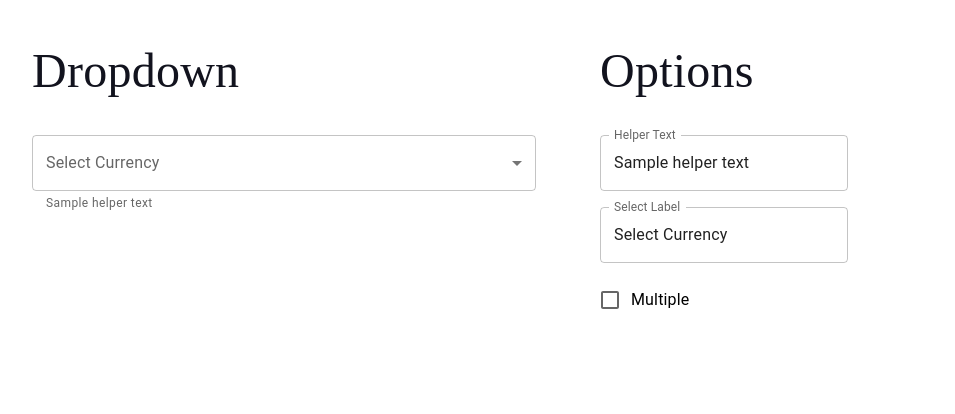
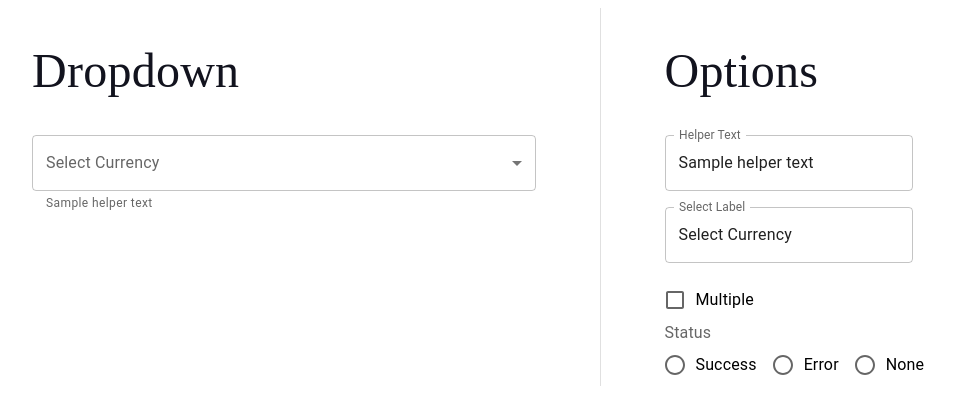
Before and after one commit to devlargs/material-dropdown, a Next.js app: page / in a window 1280 px wide. Shown: the top 414 px of the page, without its empty margins (40-995 px from the left). Built offline with nearby package versions, Linux system fonts and the light colour scheme.

Commit message:
added options controller at the left side

```diff
--- a/components/Dropdown/Dropdown.tsx
+++ b/components/Dropdown/Dropdown.tsx
@@ -3,6 +3,8 @@ import MenuItem from '@mui/material/MenuItem';
 import { FC, ReactNode } from 'react';
 import * as React from 'react';
 import { SelectChangeEvent } from '@mui/material';
+
+export type SelectStatus = 'error' | 'success' | '';
 
 type DropdownProps = {
   data: Array<{
@@ -11,7 +13,7 @@ type DropdownProps = {
   }>;
   helperText?: string;
   label?: string;
-  type?: 'error' | 'success';
+  type: SelectStatus;
   multiple?: boolean;
   onChange: ((event: SelectChangeEvent<unknown>, child: ReactNode) => void) | undefined;
   value: string | string[];
--- a/components/Dropdown/constants.ts
+++ b/components/Dropdown/constants/currencies.ts
@@ -1,4 +1,4 @@
-export const CURRENCIES = [
+const CURRENCIES = [
   {
     value: 'USD',
     label: '$ (Dollar)',
@@ -20,3 +20,5 @@ export const CURRENCIES = [
     label: '₱ (Peso)',
   },
 ];
+
+export default CURRENCIES;
--- a/pages/index.tsx
+++ b/pages/index.tsx
@@ -1,15 +1,28 @@
 import Dropdown from '@components/Dropdown';
-import { Box, Checkbox, TextField } from '@mui/material';
+import { Box, Checkbox, FormControl, FormLabel, Radio, RadioGroup, TextField } from '@mui/material';
 import { FC, useState } from 'react';
 import { HeroHeadingTitle } from 'styles/typography';
 import FormControlLabel from '@mui/material/FormControlLabel';
-import { CURRENCIES } from '@components/Dropdown/constants';
+import CURRENCIES from '@components/Dropdown/constants/currencies';
+import { styled } from '@mui/material/styles';
+import MuiGrid from '@mui/material/Grid';
+import Divider from '@mui/material/Divider';
+import { SelectStatus } from '@components/Dropdown/Dropdown';
+
+const Grid = styled(MuiGrid)(({ theme }) => ({
+  width: '100%',
+  ...theme.typography.body2,
+  '& [role="separator"]': {
+    margin: theme.spacing(0, 2),
+  },
+}));
 
 const Home: FC = () => {
   const [multiple, setMultiple] = useState(false);
   const [value, setValue] = useState<string | string[]>('');
   const [helper, setHelper] = useState('Sample helper text');
   const [label, setLabel] = useState('Select Currency');
+  const [type, setType] = useState<SelectStatus>('');
 
   const onChange = (event): void => {
     const temp = event.target.value;
@@ -28,9 +41,8 @@ const Home: FC = () => {
   };
 
   return (
-    <>
-      <Box display="flex" px={8}>
-        <Box width="50%">
+    <Grid container>
+      <Grid item xs px={8}>
         <HeroHeadingTitle>Dropdown</HeroHeadingTitle>
         <Dropdown
           data={CURRENCIES}
@@ -39,9 +51,11 @@ const Home: FC = () => {
           value={value}
           helperText={helper}
           label={label}
+          type={type}
         />
-        </Box>
-        <Box width="50%" px={8}>
+      </Grid>
+      <Divider orientation="vertical" flexItem></Divider>
+      <Grid item xs px={8}>
         <HeroHeadingTitle>Options</HeroHeadingTitle>
 
         <TextField label="Helper Text" value={helper} onChange={(e): void => setHelper(e.target.value)} />
@@ -60,9 +74,23 @@ const Home: FC = () => {
           }
           label="Multiple"
         />
-        </Box>
-      </Box>
-    </>
+
+        <Box />
+        <FormControl>
+          <FormLabel id="status">Status</FormLabel>
+          <RadioGroup row aria-labelledby="demo-row-radio-buttons-group-label" name="status">
+            {['Success', 'Error', ''].map((item) => (
+              <FormControlLabel
+                key={item}
+                value={item}
+                control={<Radio onChange={(e) => setType(e.target.value.toLowerCase() as SelectStatus)} />}
+                label={item === '' ? 'None' : item}
+              />
+            ))}
+          </RadioGroup>
+        </FormControl>
+      </Grid>
+    </Grid>
   );
 };
 
```
Lines whose indentation alone changed are shown as unchanged.
